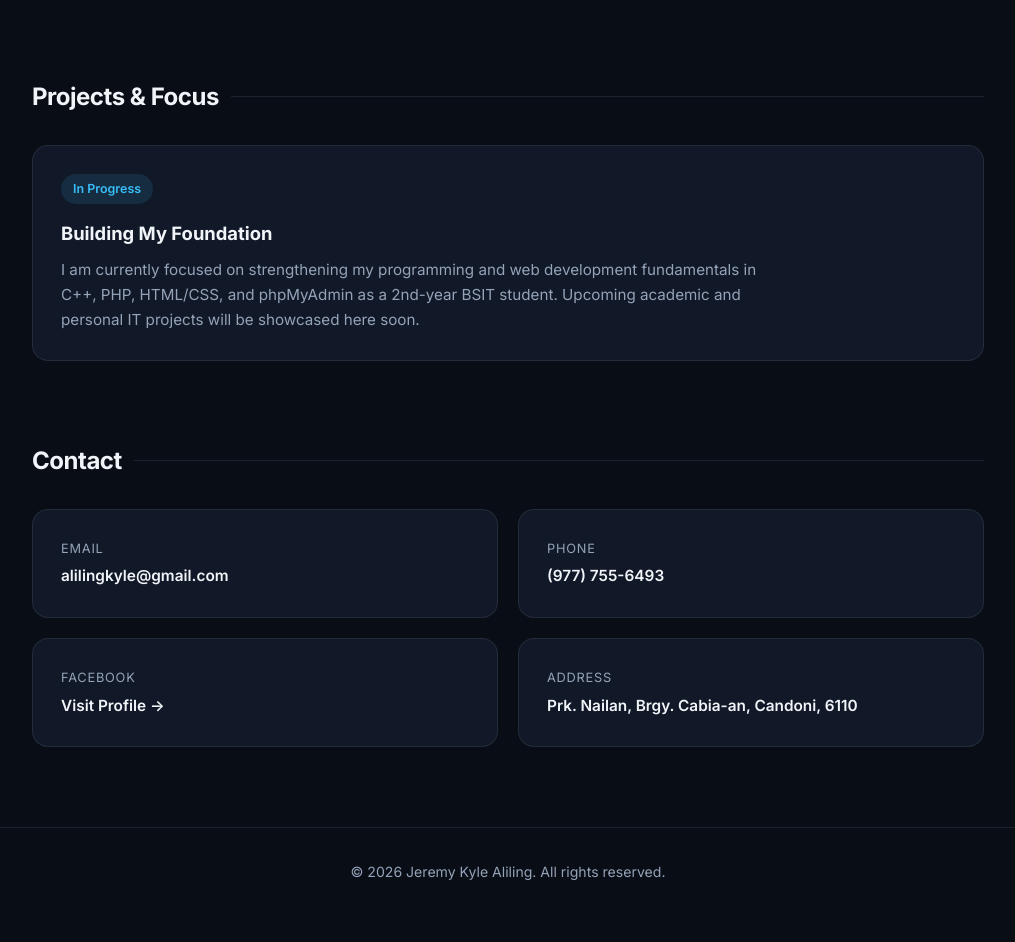
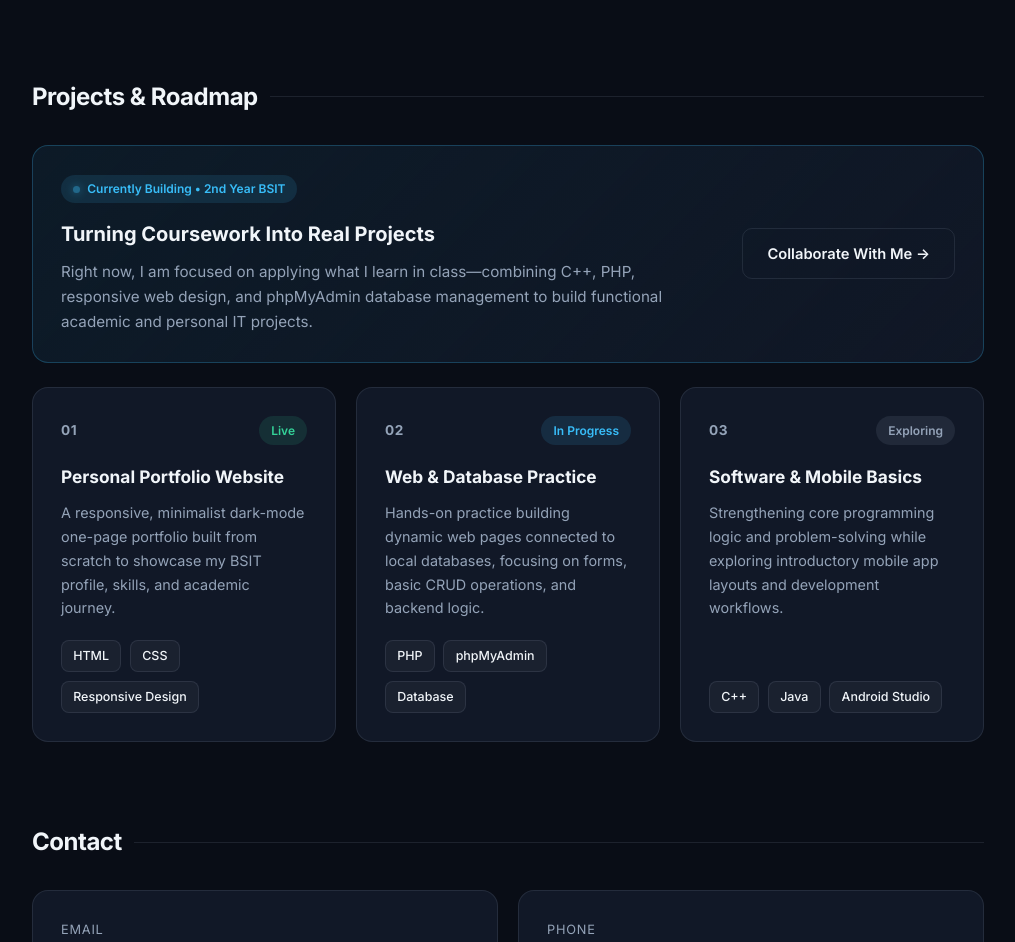
Before and after one commit to kyle-aliling/aliling-project-1, a plain HTML site: page index.html in a window 1280 px wide. Shown: the part 1968-2910 px from the top of the page, without its empty margins (132-1147 px from the left). Before the commit the page ends 2883 px from the top, so only its background shows below. Drawn offline with Linux system fonts and the light colour scheme.

Commit message:
improving the design in layout

```diff
--- a/assets/style.css
+++ b/assets/style.css
@@ -342,17 +342,132 @@ main {
 }
 
 /* =========================================
-   PROJECTS SECTION
+   PROJECTS & ROADMAP SECTION
    ========================================= */
-.project-placeholder h3 {
-    font-size: 1.15rem;
-    margin-bottom: 0.5rem;
+.project-featured {
+    display: flex;
+    align-items: center;
+    justify-content: space-between;
+    gap: 2rem;
+    margin-bottom: 1.5rem;
+    background: linear-gradient(135deg, rgba(56, 189, 248, 0.08), rgba(17, 24, 39, 0.95));
+    border-color: rgba(56, 189, 248, 0.25);
 }
 
-.project-placeholder p {
+.featured-content {
+    flex: 1;
+}
+
+.project-featured h3 {
+    font-size: 1.25rem;
+    margin-bottom: 0.5rem;
+    color: var(--text);
+}
+
+.project-featured p {
     color: var(--muted);
     font-size: 0.95rem;
-    max-width: 720px;
+    max-width: 650px;
+}
+
+.project-featured .btn-secondary {
+    flex-shrink: 0;
+    white-space: nowrap;
+}
+
+/* Status Pills */
+.status-pill {
+    display: inline-flex;
+    align-items: center;
+    gap: 0.45rem;
+    font-size: 0.75rem;
+    font-weight: 600;
+    padding: 0.28rem 0.75rem;
+    border-radius: 999px;
+}
+
+.status-active {
+    color: var(--accent);
+    background: var(--accent-soft);
+    margin-bottom: 0.9rem;
+}
+
+.dot {
+    width: 7px;
+    height: 7px;
+    border-radius: 50%;
+    background: var(--accent);
+    box-shadow: 0 0 8px var(--accent);
+    animation: pulse 2s infinite;
+}
+
+@keyframes pulse {
+    0%, 100% { opacity: 1; }
+    50% { opacity: 0.4; }
+}
+
+.status-live {
+    color: #34d399;
+    background: rgba(52, 211, 153, 0.12);
+}
+
+.status-progress {
+    color: var(--accent);
+    background: var(--accent-soft);
+}
+
+.status-planned {
+    color: var(--muted);
+    background: rgba(148, 163, 184, 0.12);
+}
+
+/* 3-Column Projects Grid */
+.projects-grid {
+    display: grid;
+    grid-template-columns: repeat(3, 1fr);
+    gap: 1.25rem;
+}
+
+.project-card {
+    display: flex;
+    flex-direction: column;
+}
+
+.project-card:hover {
+    transform: translateY(-4px);
+    background: var(--surface-hover);
+}
+
+.project-top {
+    display: flex;
+    justify-content: space-between;
+    align-items: center;
+    margin-bottom: 1.15rem;
+}
+
+.project-num {
+    font-size: 0.85rem;
+    font-weight: 700;
+    color: var(--muted);
+    letter-spacing: 0.05em;
+}
+
+.project-card h3 {
+    font-size: 1.08rem;
+    margin-bottom: 0.6rem;
+    color: var(--text);
+}
+
+.project-card p {
+    color: var(--muted);
+    font-size: 0.9rem;
+    margin-bottom: 1.25rem;
+    flex: 1;
+}
+
+.project-card .pill-list li {
+    font-size: 0.78rem;
+    padding: 0.3rem 0.7rem;
 }
 
 /* =========================================
--- a/index.html
+++ b/index.html
@@ -125,12 +125,65 @@
         </section>
 
         <!-- Projects / Current Focus Section -->
+        <!-- Projects & Roadmap Section -->
         <section id="projects" class="section">
-            <h2 class="section-title">Projects &amp; Focus</h2>
-            <div class="card project-placeholder">
-                <span class="tag">In Progress</span>
-                <h3>Building My Foundation</h3>
-                <p>I am currently focused on strengthening my programming and web development fundamentals in C++, PHP, HTML/CSS, and phpMyAdmin as a 2nd-year BSIT student. Upcoming academic and personal IT projects will be showcased here soon.</p>
+            <h2 class="section-title">Projects &amp; Roadmap</h2>
+
+            <!-- Featured Learning Focus Banner -->
+            <div class="card project-featured">
+                <div class="featured-content">
+                    <span class="status-pill status-active">
+                        <span class="dot"></span> Currently Building &bull; 2nd Year BSIT
+                    </span>
+                    <h3>Turning Coursework Into Real Projects</h3>
+                    <p>Right now, I am focused on applying what I learn in class—combining C++, PHP, responsive web design, and phpMyAdmin database management to build functional academic and personal IT projects.</p>
+                </div>
+                <a href="#contact" class="btn-secondary">Collaborate With Me &rarr;</a>
+            </div>
+
+            <!-- 3-Column Project & Practice Cards -->
+            <div class="projects-grid">
+                <article class="card project-card">
+                    <div class="project-top">
+                        <span class="project-num">01</span>
+                        <span class="status-pill status-live">Live</span>
+                    </div>
+                    <h3>Personal Portfolio Website</h3>
+                    <p>A responsive, minimalist dark-mode one-page portfolio built from scratch to showcase my BSIT profile, skills, and academic journey.</p>
+                    <ul class="pill-list">
+                        <li>HTML</li>
+                        <li>CSS</li>
+                        <li>Responsive Design</li>
+                    </ul>
+                </article>
+
+                <article class="card project-card">
+                    <div class="project-top">
+                        <span class="project-num">02</span>
+                        <span class="status-pill status-progress">In Progress</span>
+                    </div>
+                    <h3>Web &amp; Database Practice</h3>
+                    <p>Hands-on practice building dynamic web pages connected to local databases, focusing on forms, basic CRUD operations, and backend logic.</p>
+                    <ul class="pill-list">
+                        <li>PHP</li>
+                        <li>phpMyAdmin</li>
+                        <li>Database</li>
+                    </ul>
+                </article>
+
+                <article class="card project-card">
+                    <div class="project-top">
+                        <span class="project-num">03</span>
+                        <span class="status-pill status-planned">Exploring</span>
+                    </div>
+                    <h3>Software &amp; Mobile Basics</h3>
+                    <p>Strengthening core programming logic and problem-solving while exploring introductory mobile app layouts and development workflows.</p>
+                    <ul class="pill-list">
+                        <li>C++</li>
+                        <li>Java</li>
+                        <li>Android Studio</li>
+                    </ul>
+                </article>
             </div>
         </section>
 
```
